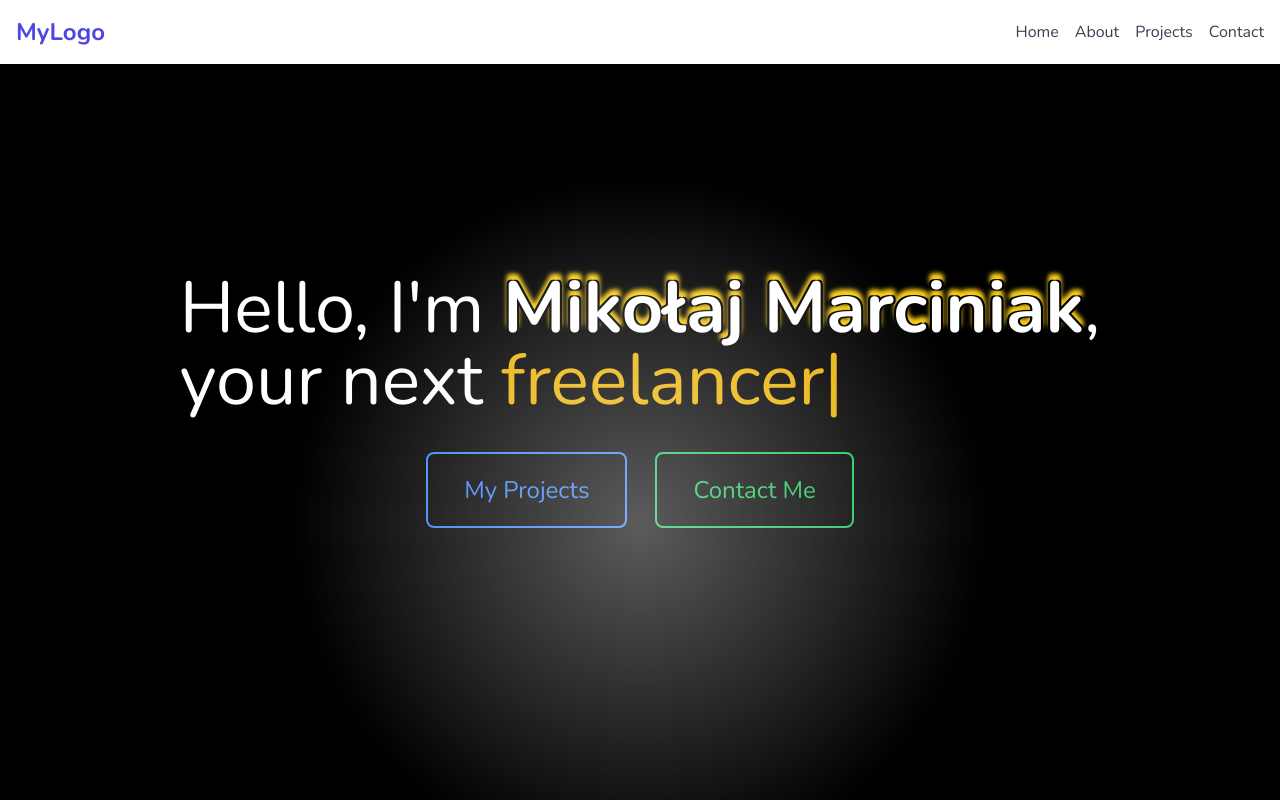
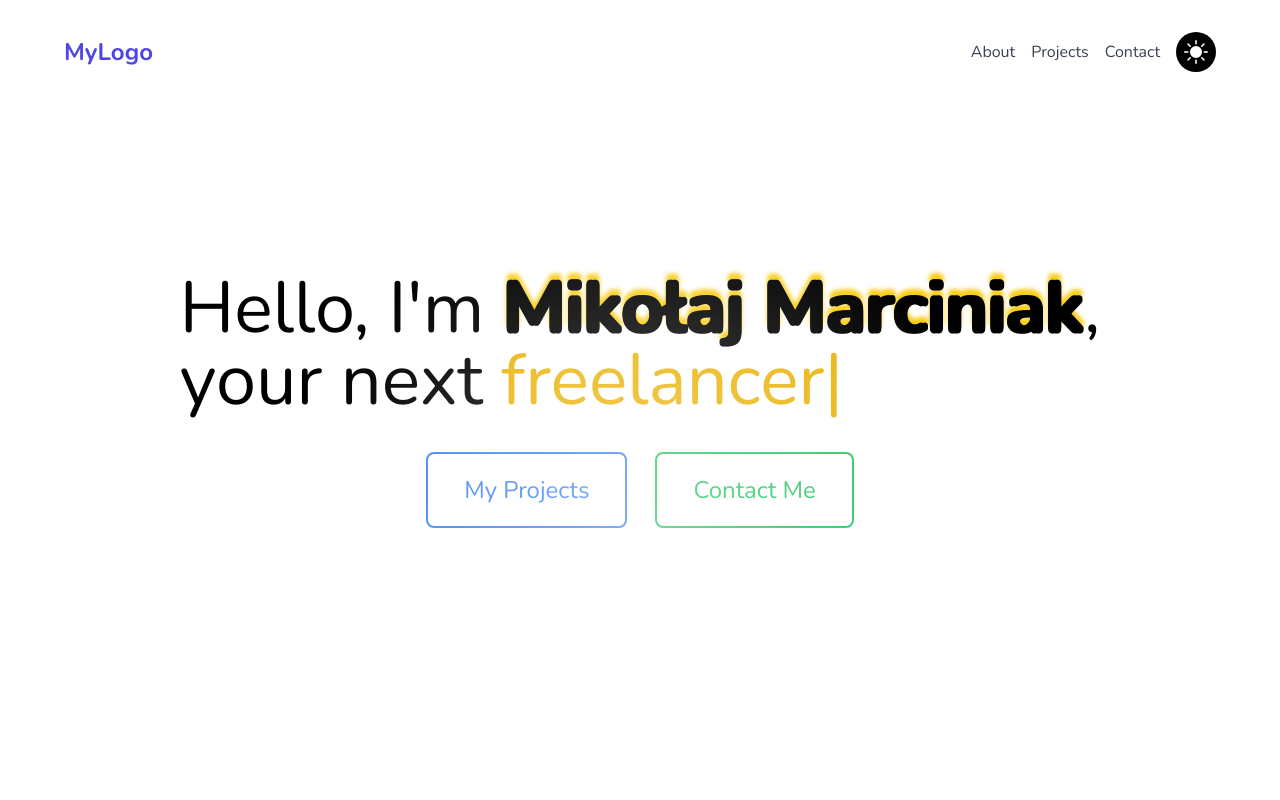
Before and after one commit to MikolajMarciniak/portfolio-website, a Next.js app: page / in a window 1280 px wide. Shown: the top 800 px of the page. Built offline with nearby package versions, Linux system fonts and the light colour scheme.

Commit message:
embed new svg dark mode icons

```diff
--- a/src/app/components/Navbar.js
+++ b/src/app/components/Navbar.js
@@ -1,18 +1,14 @@
-import React, { useState, useEffect } from "react";
+import React from "react";
 import { Link as ScrollLink } from "react-scroll";
 
-const Navbar = () => {
-  const [isScrolled, setIsScrolled] = useState(false);
+const Navbar = ({ toggleTheme, isDarkMode }) => {
+  const [isScrolled, setIsScrolled] = React.useState(false);
 
   const handleScroll = () => {
-    if (window.scrollY > 100) {
-      setIsScrolled(true);
-    } else {
-      setIsScrolled(false);
-    }
+    setIsScrolled(window.scrollY > 100);
   };
 
-  useEffect(() => {
+  React.useEffect(() => {
     window.addEventListener("scroll", handleScroll);
     return () => {
       window.removeEventListener("scroll", handleScroll);
@@ -21,48 +17,97 @@
 
   return (
     <nav
-      className={`fixed top-0 left-0 w-full z-50 bg-white transition-all duration-300 ease-in-out ${
+      className={`fixed top-0 left-0 w-full z-40 bg-[var(--background-color)] transition-all duration-300 ease-in-out ${
         isScrolled ? "py-2 shadow-lg" : "py-4"
       }`}
     >
-      <div className="container mx-auto flex justify-between items-center px-4">
-        {/* Logo */}
-        <div className="text-2xl font-bold text-indigo-600">MyLogo</div>
+      <div className="container mx-auto max-w-6xl flex justify-between items-center py-4">
+        <ScrollLink
+          to="landing"
+          smooth={true}
+          duration={500}
+          className="cursor-pointer hover:text-indigo-500"
+        >
+          <div className="text-2xl font-bold text-indigo-600">MyLogo</div>
+        </ScrollLink>
 
-        {/* Links */}
-        <div className="space-x-4 text-gray-700">
-          <ScrollLink
-            to="home"
-            smooth={true}
-            duration={500}
-            className="cursor-pointer hover:text-indigo-500"
-          >
-            Home
-          </ScrollLink>
+        <div className="flex items-center space-x-4 text-gray-700">
+          {/* Navbar Links */}
           <ScrollLink
             to="about"
             smooth={true}
             duration={500}
-            className="cursor-pointer hover:text-indigo-500"
+            className="cursor-pointer relative group hover:text-indigo-500"
           >
             About
+            <span className="absolute bottom-0 left-0 w-0 h-[2px] bg-indigo-500 transition-all duration-300 group-hover:w-full"></span>
           </ScrollLink>
           <ScrollLink
             to="projects"
             smooth={true}
             duration={500}
-            className="cursor-pointer hover:text-indigo-500"
+            className="cursor-pointer relative group hover:text-indigo-500"
           >
             Projects
+            <span className="absolute bottom-0 left-0 w-0 h-[2px] bg-indigo-500 transition-all duration-300 group-hover:w-full"></span>
           </ScrollLink>
           <ScrollLink
             to="contact"
             smooth={true}
             duration={500}
-            className="cursor-pointer hover:text-indigo-500"
+            className="cursor-pointer relative group hover:text-indigo-500"
           >
             Contact
+            <span className="absolute bottom-0 left-0 w-0 h-[2px] bg-indigo-500 transition-all duration-300 group-hover:w-full"></span>
           </ScrollLink>
+
+          {/* Dark Mode Toggle */}
+          <button
+            onClick={toggleTheme}
+            className={` transition-transform transform hover:scale-125 focus:outline-none relative w-10 h-10 flex items-center justify-center transition-all dark-mode-toggle-icon ${
+              isDarkMode ? "moon" : "sun"
+            }`}
+          >
+            {isDarkMode ? (
+              <svg
+                className="w-6 h-6"
+                stroke="currentColor"
+                fill="currentColor"
+                stroke-width="0"
+                viewBox="-1 0 17 16"
+                height="200px"
+                width="200px"
+                xmlns="http://www.w3.org/2000/svg"
+              >
+                <path
+                  d="M6 .278a.77.77 0 0 1 .08.858 7.2 7.2 0 0 0-.878 3.46c0 4.021 3.278 7.277 7.318 7.277q.792-.001 1.533-.16a.79.79 0 0 1 .81.316.73.73 0 0 1-.031.893A8.35 8.35 0 0 1 8.344 16C3.734 16 0 12.286 0 7.71 0 4.266 2.114 1.312 5.124.06A.75.75 0 0 1 6 .278"
+                  stroke="black"
+                  strokeWidth="0.75"
+                ></path>
+                <path
+                  stroke="black"
+                  strokeWidth="0.75"
+                  d="M10.794 3.148a.217.217 0 0 1 .412 0l.387 1.162c.173.518.579.924 1.097 1.097l1.162.387a.217.217 0 0 1 0 .412l-1.162.387a1.73 1.73 0 0 0-1.097 1.097l-.387 1.162a.217.217 0 0 1-.412 0l-.387-1.162A1.73 1.73 0 0 0 9.31 6.593l-1.162-.387a.217.217 0 0 1 0-.412l1.162-.387a1.73 1.73 0 0 0 1.097-1.097zM13.863.099a.145.145 0 0 1 .274 0l.258.774c.115.346.386.617.732.732l.774.258a.145.145 0 0 1 0 .274l-.774.258a1.16 1.16 0 0 0-.732.732l-.258.774a.145.145 0 0 1-.274 0l-.258-.774a1.16 1.16 0 0 0-.732-.732l-.774-.258a.145.145 0 0 1 0-.274l.774-.258c.346-.115.617-.386.732-.732z"
+                ></path>
+              </svg>
+            ) : (
+              <svg
+                className="w-6 h-6"
+                stroke="currentColor"
+                fill="currentColor"
+                viewBox="0 0 16 16"
+                height="200px"
+                width="200px"
+                xmlns="http://www.w3.org/2000/svg"
+              >
+                <path
+                  stroke="white"
+                  strokeWidth="0.05"
+                  d="M8 12a4 4 0 1 0 0-8 4 4 0 0 0 0 8M8 0a.5.5 0 0 1 .5.5v2a.5.5 0 0 1-1 0v-2A.5.5 0 0 1 8 0m0 13a.5.5 0 0 1 .5.5v2a.5.5 0 0 1-1 0v-2A.5.5 0 0 1 8 13m8-5a.5.5 0 0 1-.5.5h-2a.5.5 0 0 1 0-1h2a.5.5 0 0 1 .5.5M3 8a.5.5 0 0 1-.5.5h-2a.5.5 0 0 1 0-1h2A.5.5 0 0 1 3 8m10.657-5.657a.5.5 0 0 1 0 .707l-1.414 1.415a.5.5 0 1 1-.707-.708l1.414-1.414a.5.5 0 0 1 .707 0m-9.193 9.193a.5.5 0 0 1 0 .707L3.05 13.657a.5.5 0 0 1-.707-.707l1.414-1.414a.5.5 0 0 1 .707 0m9.193 2.121a.5.5 0 0 1-.707 0l-1.414-1.414a.5.5 0 0 1 .707-.707l1.414 1.414a.5.5 0 0 1 0 .707M4.464 4.465a.5.5 0 0 1-.707 0L2.343 3.05a.5.5 0 1 1 .707-.707l1.414 1.414a.5.5 0 0 1 0 .708"
+                ></path>
+              </svg>
+            )}
+          </button>
         </div>
       </div>
     </nav>
--- a/src/app/page.js
+++ b/src/app/page.js
@@ -16,7 +16,7 @@
   const [isDarkMode, setIsDarkMode] = useState(() => {
     if (typeof window !== "undefined") {
       const savedTheme = localStorage.getItem("theme");
-      return !savedTheme
+      return savedTheme
         ? savedTheme === "dark"
         : window.matchMedia("(prefers-color-scheme: dark)").matches;
     }
@@ -26,17 +26,17 @@
   const updateThemeRefs = () => {
     document.documentElement.style.setProperty(
       "--background-color",
-      !isDarkMode ? "#000000" : "#ffffff"
+      isDarkMode ? "#000000" : "#ffffff"
     );
     document.documentElement.style.setProperty(
       "--text-color",
-      !isDarkMode ? "#ffffff" : "#000000"
-    );
-    document.documentElement.style.setProperty(
-      "--accent-color",
-      isDarkMode ? "#000000" : "#ffffff"
+      isDarkMode ? "#ffffff" : "#000000"
     );
   };
+
+  useEffect(() => {
+    updateThemeRefs();
+  }, [isDarkMode]);
 
   const toggleTheme = () => {
     const newTheme = !isDarkMode ? "dark" : "light";
@@ -52,15 +52,8 @@
         className="min-h-screen flex flex-col relative overflow-hidden"
         data-theme={isDarkMode ? "dark" : "light"}
       >
-        <Navbar />
+        <Navbar toggleTheme={toggleTheme} isDarkMode={isDarkMode} />
         <div className="mx-auto w-full max-w-6xl">
-          <button
-            onClick={toggleTheme}
-            className="fixed top-4 right-4 p-2 rounded"
-          >
-            {isDarkMode ? "Light Mode" : "Dark Mode"}
-          </button>
-
           <LandingSection />
           <AboutSection />
           <ProjectsSection />
--- a/src/app/styles/globals.css
+++ b/src/app/styles/globals.css
@@ -91,3 +91,20 @@
     opacity: 0.6;
   }
 }
+
+
+
+.dark-mode-toggle-icon{
+  transition:all 0.3s ease;
+  border-radius: 50%;
+  &&:hover{
+    color: rgb(255, 255, 0);
+  }
+  &.moon{
+    color: rgb(0, 0, 0);
+    background-color: rgb(255, 255, 255);
+  }
+  &.sun{
+    color: rgb(255, 255, 255);
+    background-color: rgb(0, 0, 0);}
+}
```
Also changed, not shown: public/icons/fimoon.svg (added), public/icons/fisun.svg (added).
